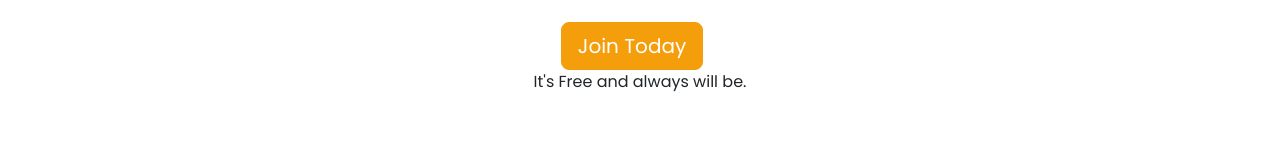
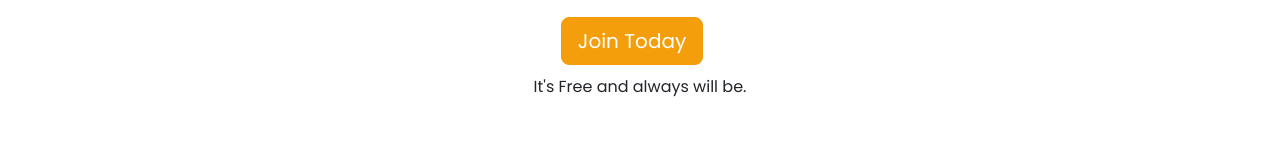
Before and after one commit to silverfoxmediaco/spiritualpurity, a React (Create React App) app in the folder spiritualpurity/: page / in a window 1280 px wide. Shown: the part 392-552 px from the top of the page. Built offline with nearby package versions, Linux system fonts and the light colour scheme; no server answers.

Commit message:
placed margin on top of p

```diff
--- a/spiritualpurity/src/pages/Home.jsx
+++ b/spiritualpurity/src/pages/Home.jsx
@@ -38,7 +38,7 @@ const Home = () => {
                 >
                   Join Today
                 </button>
-                <p>It's Free and always will be.</p>
+                <p style={{ marginTop: '10px' }}>It's Free and always will be.</p>
               </div>
             </div>
           </div>
```
